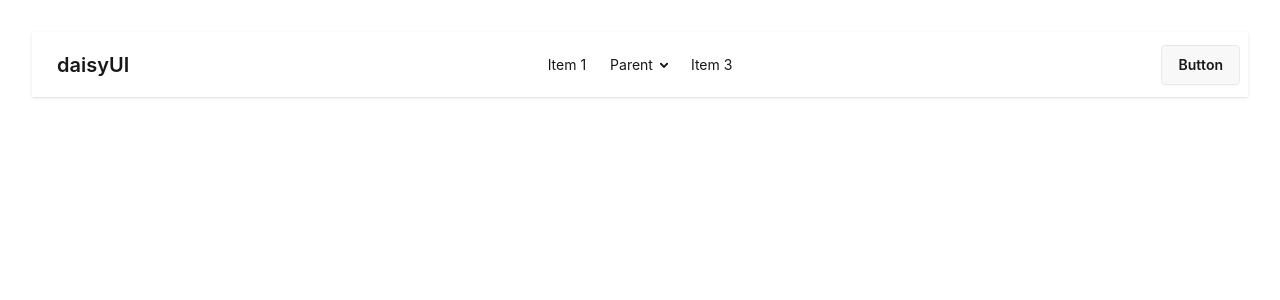
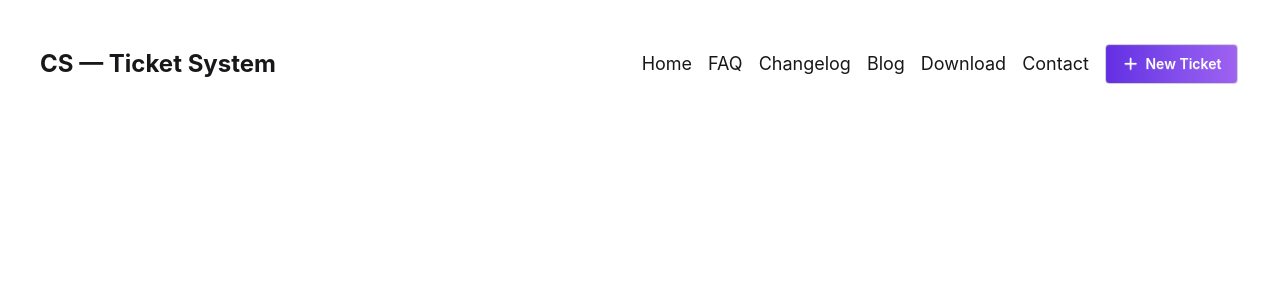
Before and after one commit to Mrm-abdullah/ticket-system, a React (Vite) app: page / in a window 1280 px wide. Shown: the top 300 px of the page. Built offline with nearby package versions, Linux system fonts and the light colour scheme.

Commit message:
navbar design done

```diff
--- a/index.html
+++ b/index.html
@@ -4,6 +4,7 @@
     <meta charset="UTF-8" />
     <link rel="icon" type="image/svg+xml" href="/vite.svg" />
     <meta name="viewport" content="width=device-width, initial-scale=1.0" />
+    <link rel="stylesheet" href="https://cdnjs.cloudflare.com/ajax/libs/font-awesome/7.0.1/css/all.min.css" integrity="sha512-2SwdPD6INVrV/lHTZbO2nodKhrnDdJK9/kg2XD1r9uGqPo1cUbujc+IYdlYdEErWNu69gVcYgdxlmVmzTWnetw==" crossorigin="anonymous" referrerpolicy="no-referrer" />
     <title>ticketsystem</title>
   </head>
   <body>
--- /dev/null
+++ b/public/ticket.json
@@ -0,0 +1,22 @@
+[
+{"id":1001,"title":"Login Issues - Can't Access Account","description":"Customer is unable to log in to their account. They've tried resetting their password multiple times but still cannot access the account.","customer":"John Smith","priority":"HIGH","status":"Open","createdAt":"2024-01-15"},
+{"id":1002,"title":"Payment Failed - Card Declined","description":"Customer attempted to pay using Visa ending 1234 but the payment keeps failing despite sufficient balance.","customer":"Sarah Johnson","priority":"HIGH","status":"Open","createdAt":"2024-01-16"},
+{"id":1003,"title":"Unable to Download Invoice","description":"Customer cannot download their January invoice from the billing section. The download button is not working.","customer":"Michael Brown","priority":"MEDIUM","status":"In-Progress","createdAt":"2024-01-17"},
+{"id":1004,"title":"Incorrect Billing Address","description":"Customer’s billing address shows a different city. They updated it but it still displays the old one.","customer":"Emily Davis","priority":"LOW","status":"Open","createdAt":"2024-01-18"},
+{"id":1005,"title":"App Crash on Launch","description":"Customer reports that the mobile app crashes immediately upon opening on Android 13.","customer":"David Wilson","priority":"HIGH","status":"Open","createdAt":"2024-01-19"},
+{"id":1006,"title":"Refund Not Processed","description":"Customer requested a refund two weeks ago but has not received the amount yet.","customer":"Sophia Taylor","priority":"MEDIUM","status":"In-Progress","createdAt":"2024-01-20"},
+{"id":1007,"title":"Two-Factor Authentication Issue","description":"Customer is not receiving 2FA codes on their registered phone number.","customer":"James Anderson","priority":"HIGH","status":"Open","createdAt":"2024-01-21"},
+{"id":1008,"title":"Unable to Update Profile Picture","description":"Customer tries to upload a new profile picture but gets 'Upload failed' error.","customer":"Olivia Martinez","priority":"LOW","status":"Open","createdAt":"2024-01-22"},
+{"id":1009,"title":"Subscription Auto-Renewal","description":"Customer wants to enable auto-renewal for their subscription but the toggle is disabled.","customer":"Liam Thomas","priority":"MEDIUM","status":"In-Progress","createdAt":"2024-01-17"},
+{"id":1010,"title":"Missing Order Confirmation Email","description":"Customer placed an order but didn't receive a confirmation email even though payment succeeded.","customer":"Isabella Garcia","priority":"MEDIUM","status":"Open","createdAt":"2024-01-24"},
+{"id":1011,"title":"Password Reset Email Not Received","description":"Customer requested a password reset but did not receive the reset link in their email inbox or spam folder.","customer":"Daniel Harris","priority":"HIGH","status":"Open","createdAt":"2024-01-25"},
+{"id":1012,"title":"Order Status Not Updating","description":"Customer placed an order three days ago but the order status still shows 'Processing'.","customer":"Ava Clark","priority":"MEDIUM","status":"In-Progress","createdAt":"2024-01-26"},
+{"id":1013,"title":"Discount Code Not Applying","description":"Customer tried to apply a valid discount code at checkout but received an 'Invalid Code' error.","customer":"Benjamin Lewis","priority":"MEDIUM","status":"Open","createdAt":"2024-01-27"},
+{"id":1014,"title":"Account Locked After Multiple Attempts","description":"Customer account has been locked after multiple failed login attempts and cannot unlock it.","customer":"Mia Walker","priority":"HIGH","status":"Open","createdAt":"2024-01-28"},
+{"id":1015,"title":"Slow Loading Dashboard","description":"Customer reports that the dashboard page takes more than 30 seconds to load.","customer":"William Hall","priority":"LOW","status":"Open","createdAt":"2024-01-29"},
+{"id":1016,"title":"Duplicate Charges on Credit Card","description":"Customer noticed two identical charges for the same order on their credit card statement.","customer":"Charlotte Allen","priority":"HIGH","status":"In-Progress","createdAt":"2024-01-30"},
+{"id":1017,"title":"Cannot Change Subscription Plan","description":"Customer is trying to upgrade their subscription plan but receives an error message.","customer":"Henry Young","priority":"MEDIUM","status":"Open","createdAt":"2024-01-31"},
+{"id":1018,"title":"Error 500 on Checkout Page","description":"Customer encountered a server error (500) while attempting to complete the checkout process.","customer":"Amelia King","priority":"HIGH","status":"Open","createdAt":"2024-02-01"},
+{"id":1019,"title":"Profile Information Not Saving","description":"Customer updates their profile information but changes are not saved after clicking the save button.","customer":"Lucas Scott","priority":"LOW","status":"In-Progress","createdAt":"2024-02-02"},
+{"id":1020,"title":"Unable to Add New Payment Method","description":"Customer is unable to add a new debit card to their account. The form shows a validation error.","customer":"Harper Green","priority":"MEDIUM","status":"Open","createdAt":"2024-02-03"}
+]
--- a/src/App.jsx
+++ b/src/App.jsx
@@ -2,53 +2,14 @@ import { useState } from 'react'
 import reactLogo from './assets/react.svg'
 import viteLogo from '/vite.svg'
 import './App.css'
+import Navbar from './components/Navbar/Navbar'
 
 function App() {
   const [count, setCount] = useState(0)
 
   return (
     <>
-      <div className="navbar bg-base-100 shadow-sm">
-  <div className="navbar-start">
-    <div className="dropdown">
-      <div tabIndex={0} role="button" className="btn btn-ghost lg:hidden">
-        <svg xmlns="http://www.w3.org/2000/svg" className="h-5 w-5" fill="none" viewBox="0 0 24 24" stroke="currentColor"> <path strokeLinecap="round" strokeLinejoin="round" strokeWidth="2" d="M4 6h16M4 12h8m-8 6h16" /> </svg>
-      </div>
-      <ul
-        tabIndex="-1"
-        className="menu menu-sm dropdown-content bg-base-100 rounded-box z-1 mt-3 w-52 p-2 shadow">
-        <li><a>Item 1</a></li>
-        <li>
-          <a>Parent</a>
-          <ul className="p-2">
-            <li><a>Submenu 1</a></li>
-            <li><a>Submenu 2</a></li>
-          </ul>
-        </li>
-        <li><a>Item 3</a></li>
-      </ul>
-    </div>
-    <a className="btn btn-ghost text-xl">daisyUI</a>
-  </div>
-  <div className="navbar-center hidden lg:flex">
-    <ul className="menu menu-horizontal px-1">
-      <li><a>Item 1</a></li>
-      <li>
-        <details>
-          <summary>Parent</summary>
-          <ul className="p-2 bg-base-100 w-40 z-1">
-            <li><a>Submenu 1</a></li>
-            <li><a>Submenu 2</a></li>
-          </ul>
-        </details>
-      </li>
-      <li><a>Item 3</a></li>
-    </ul>
-  </div>
-  <div className="navbar-end">
-    <a className="btn">Button</a>
-  </div>
-</div>
+      <Navbar></Navbar>
     </>
   )
 }
--- /dev/null
+++ b/src/components/Navbar/Navbar.jsx
@@ -0,0 +1,43 @@
+import React from 'react';
+
+const Navbar = () => {
+    const navbars = (
+            <>
+                <li><a>Home </a></li>
+                <li><a>FAQ</a></li>
+                <li><a>Changelog </a></li>
+                <li><a>Blog </a></li>
+                <li><a>Download </a></li>
+                <li><a>Contact</a></li>
+                <button className="text-white btn btn-active bg-linear-to-r from-[#632EE3] to-[#9F62F2]"> <i className="fa-solid fa-plus"></i>New Ticket</button>
+            </>
+        )
+    return (
+        <div>
+            <div className="navbar bg-base-100 items-center">
+                <div className="md:navbar-start">
+                    <div className="dropdown">
+                    <div tabIndex={0} role="button" className="btn btn-ghost lg:hidden">
+                        <svg xmlns="http://www.w3.org/2000/svg" className="h-8 w-8" fill="none" viewBox="0 0 24 24" stroke="currentColor"> <path strokeLinecap="round" strokeLinejoin="round" strokeWidth="2" d="M4 6h16M4 12h8m-8 6h16" /> </svg>
+                    </div>
+                        <ul
+                            tabIndex="-1"
+                            className="menu menu-sm dropdown-content bg-base-100 rounded-box z-1 mt-3 w-52 p-2 shadow">
+                            {navbars}
+
+                        </ul>
+                    </div>
+                    <a className="text-2xl font-bold ">CS — Ticket System</a>
+                </div>
+
+                <div className="hidden lg:flex">
+                    <ul className="gap-4 items-center menu-horizontal px-1 text-lg ">
+                        {navbars}
+                    </ul>
+                </div>
+            </div>
+        </div>
+    );
+};
+
+export default Navbar;
```
Also changed, not shown: src/index.css (line endings or trailing spaces).
